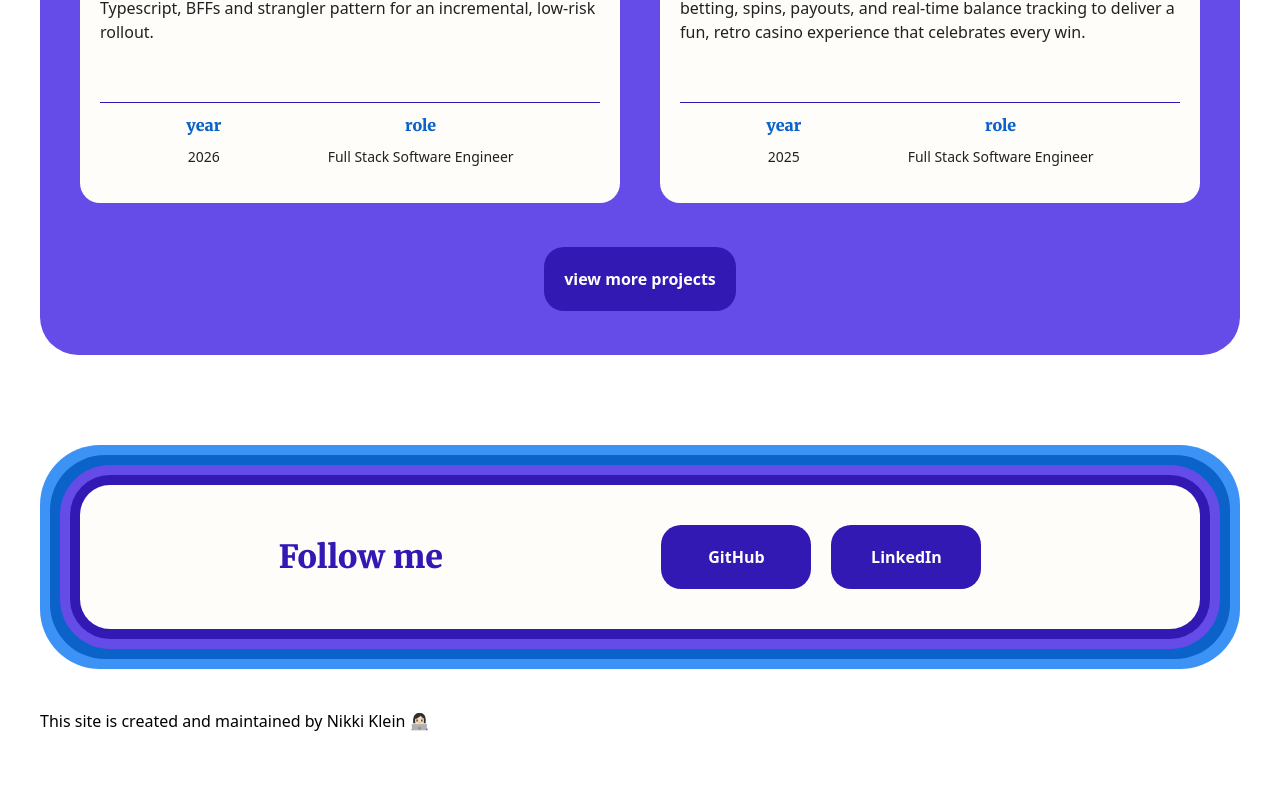
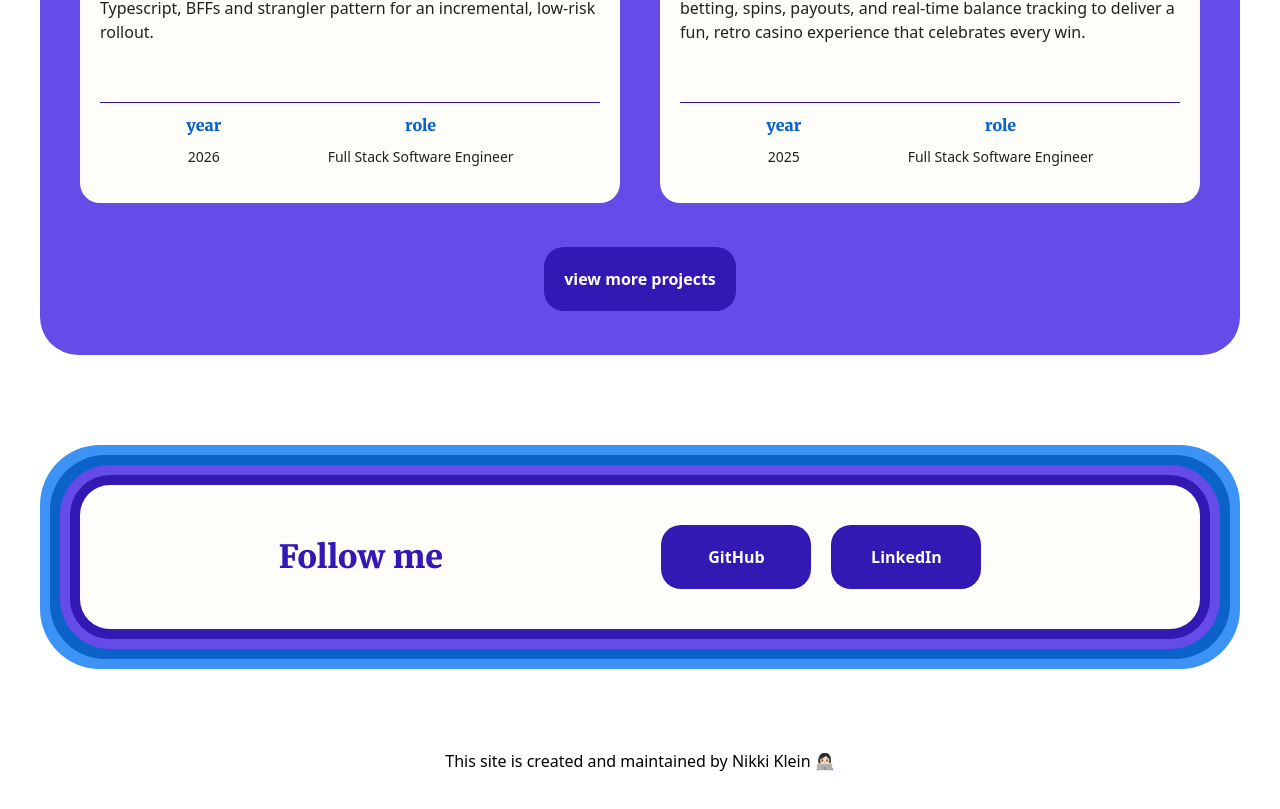
Before and after one commit to kleinlikecalvin/klein_like_calvin_next, a Next.js app: page / in a window 1280 px wide. Shown: the part 1438-2247 px from the top of the page. Before the commit the page ends 2221 px from the top, so only its background shows below. Built offline with nearby package versions, Linux system fonts and the light colour scheme.

Commit message:
Footer styling

```diff
--- a/app/components/Footer/Footer.tsx
+++ b/app/components/Footer/Footer.tsx
@@ -1,3 +1,7 @@
 export default function Footer() {
-  return <footer>This site is created and maintained by Nikki Klein 👩🏻‍💻</footer>;
+  return (
+    <footer className="mt-10 text-center">
+      <p>This site is created and maintained by Nikki Klein 👩🏻‍💻</p>
+    </footer>
+  );
 }
```
